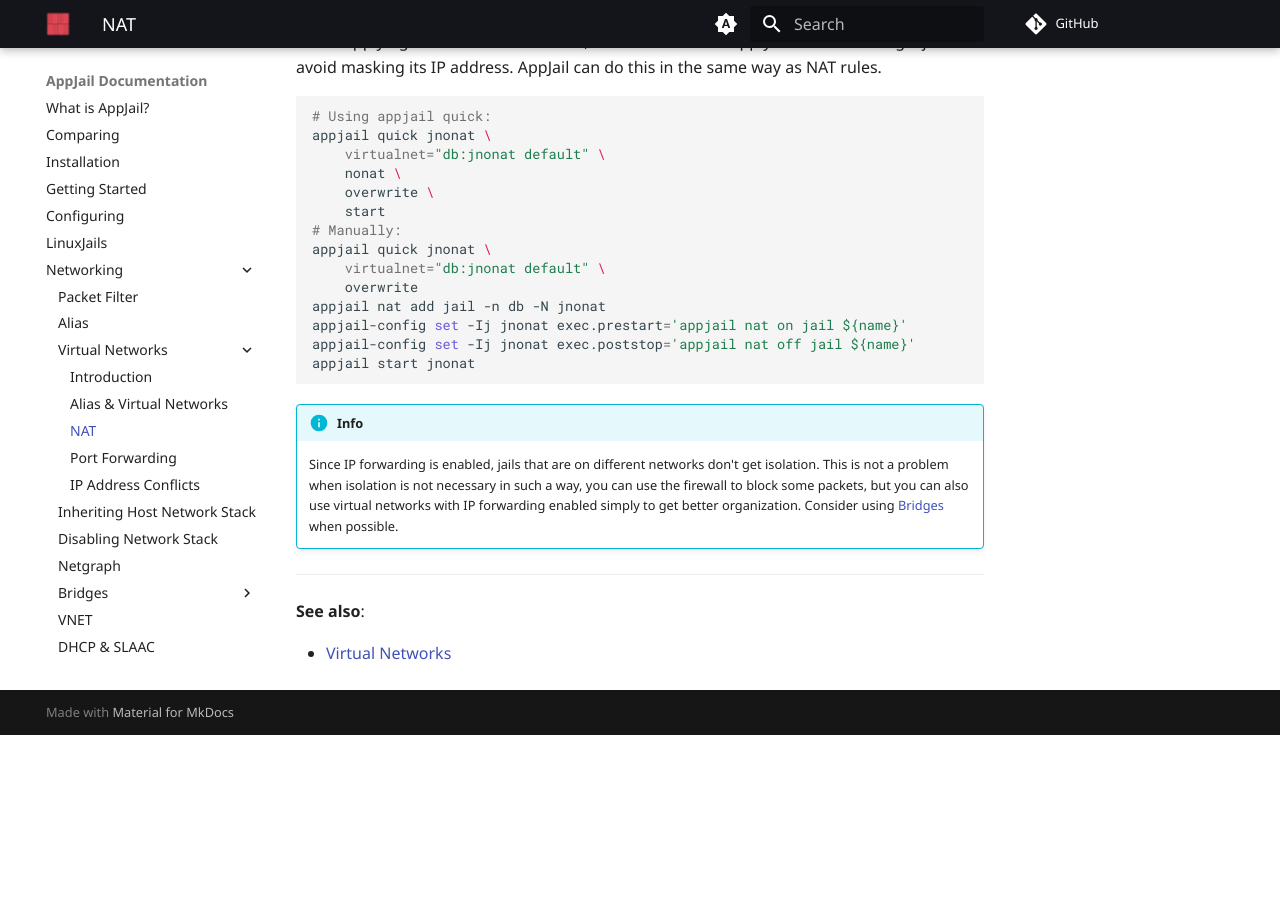
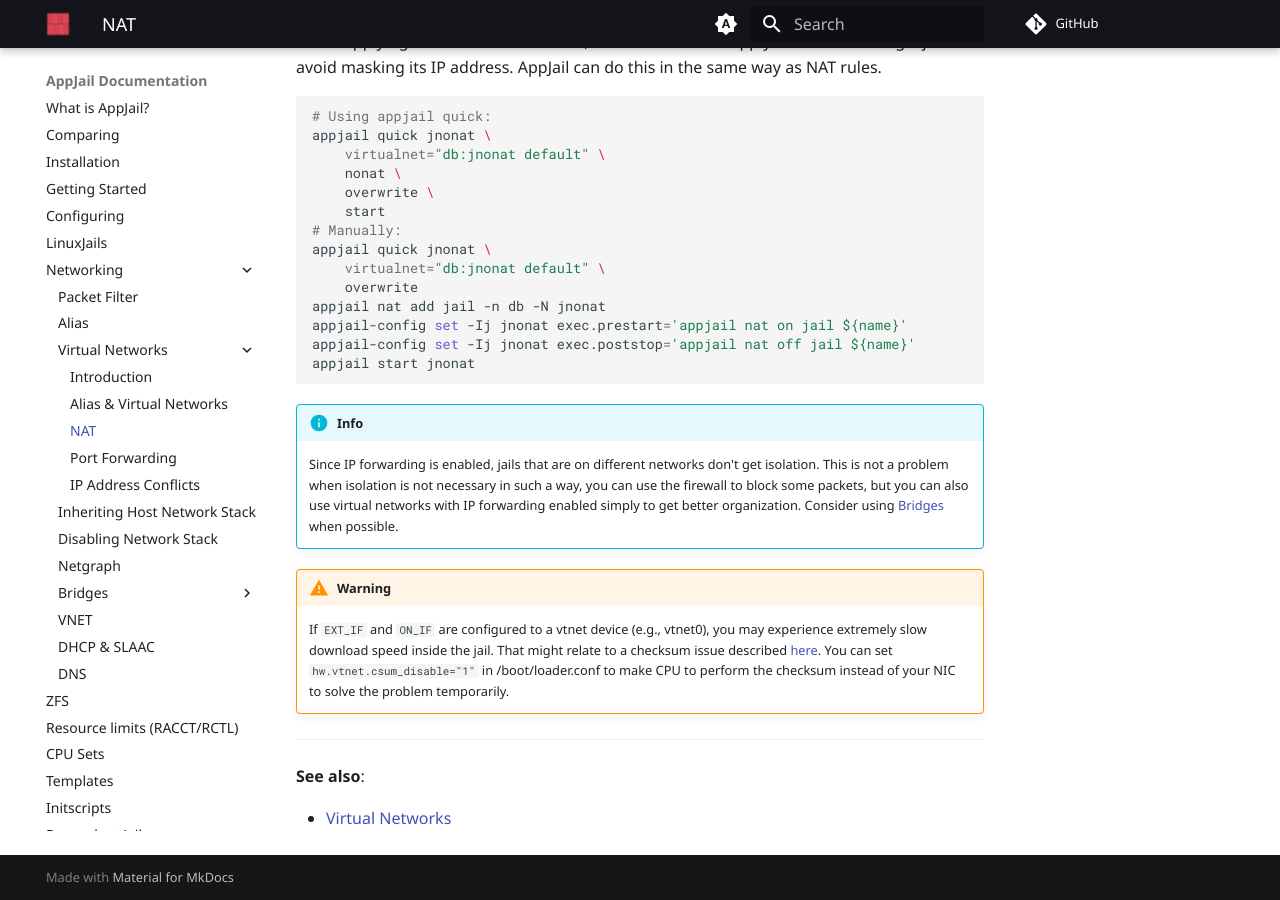
Before and after one commit to DtxdF/AppJail.docs, an MkDocs documentation site: the page built from docs/networking/virtual-networks/NAT.md, in a window 1280 px wide and 900 px high, scrolled down 2130 px. Built offline with MkDocs 1.6.1 and Material for MkDocs 9.7.7, drawn with Linux system fonts in a browser that asks for light colours; comment, search, counter and statistics services are not loaded; before the commit the page ends 2865 px from its top, so only the background shows below that.

Commit message:
Warning about extremely slow download speed with vtnet device.

```diff
--- a/docs/networking/virtual-networks/NAT.md
+++ b/docs/networking/virtual-networks/NAT.md
@@ -121,6 +121,14 @@ appjail start jnonat
     networks with IP forwarding enabled simply to get better organization.
     Consider using [Bridges](../bridges/intro.md) when possible.
 
+!!! warning
+
+    If `EXT_IF` and `ON_IF` are configured to a vtnet device (e.g., vtnet0), you may
+    experience extremely slow download speed inside the jail. That might relate to a
+    checksum issue described [here](https://bugs.freebsd.org/bugzilla/show_bug.cgi?id=277718).
+    You can set `hw.vtnet.csum_disable="1"` in /boot/loader.conf to make CPU to
+    perform the checksum instead of your NIC to solve the problem temporarily.
+
 ---
 
 **See also**:
```
